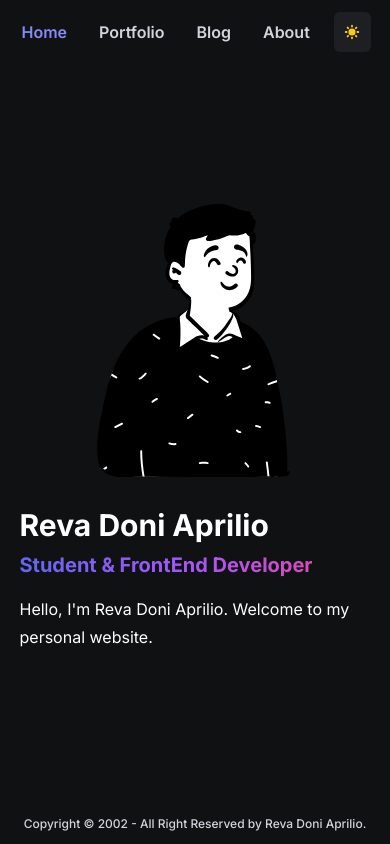
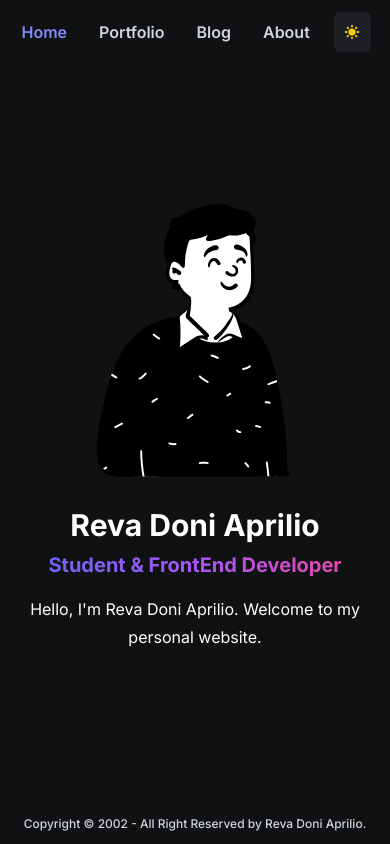
Before and after one commit to RevDonz/revdonz.my.id, a Next.js app: page / in a window 390 px wide. Built offline with nearby package versions, Linux system fonts and the light colour scheme.

Commit message:
refactor(page): center text main page

```diff
--- a/src/pages/index.tsx
+++ b/src/pages/index.tsx
@@ -5,7 +5,7 @@ import Image from 'next/image';
 export default function Index() {
   return (
     <Main className='flex flex-col-reverse items-center h-full justify-center leading-6 md:flex-row'>
-      <div className='w-full border-solid md:w-1/2 bg-secondary'>
+      <div className='w-full border-solid md:w-1/2 bg-secondary text-center md:text-left'>
         <h1>Reva Doni Aprilio</h1>
         <h3
           className={clsx(
```
